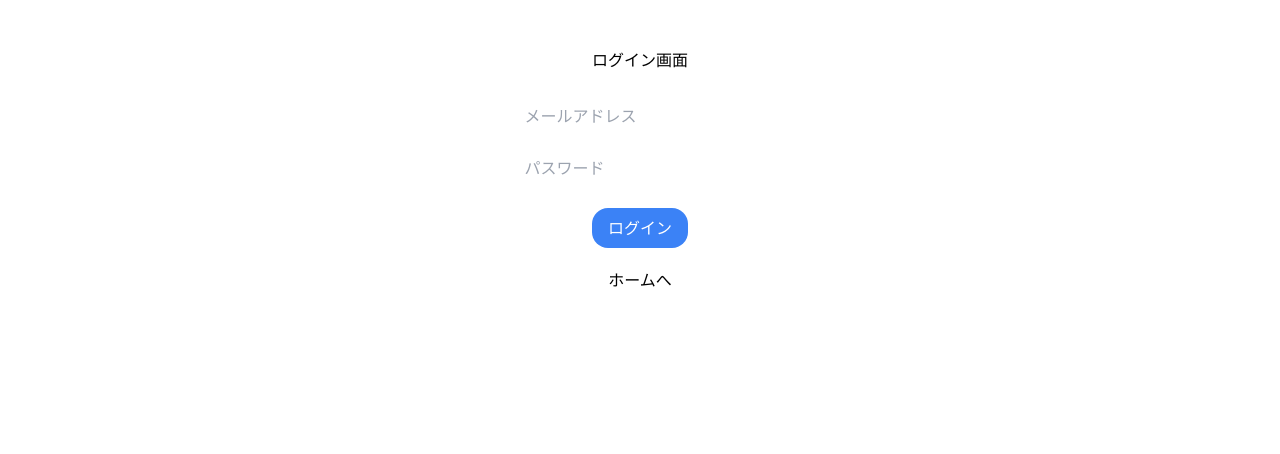
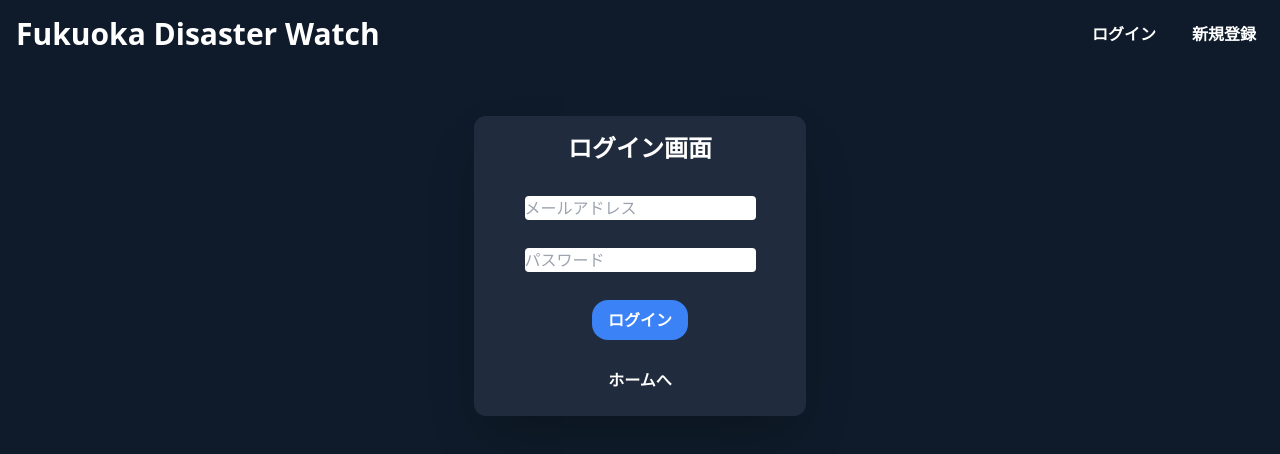
Before and after one commit to RintaroNasu/Fukuoka-Disaster-Watch, a Next.js app in the folder frontend/: page /sign_in in a window 1280 px wide. Shown: the top 454 px of the page. Built offline with nearby package versions, Linux system fonts and the light colour scheme.

Commit message:
fix:デザイン修正諸々

```diff
--- /dev/null
+++ b/frontend/src/app/(auth)/layout.tsx
@@ -0,0 +1,10 @@
+import { Header } from "@/components/Header";
+
+export default function Layout({ children }: { children: React.ReactNode }) {
+  return (
+    <div className="min-h-screen bg-[#0f1b2a]">
+      <Header />
+      {children}
+    </div>
+  );
+}
--- a/frontend/src/app/(auth)/sign_in/page.tsx
+++ b/frontend/src/app/(auth)/sign_in/page.tsx
@@ -1,12 +1,16 @@
 "use client";
 
+import { useState } from "react";
+import Link from "next/link";
+import { useRouter } from "next/navigation";
+
 import { PrimaryButton } from "@/components/parts/PrimaryButton";
+
 import { signIn } from "@/utils/auth";
 import { errorToast, successToast } from "@/utils/toast";
-import Link from "next/link";
-import { useState } from "react";
 
 export default function Sign_in() {
+  const router = useRouter();
   const [email, setEmail] = useState("");
   const [password, setPassword] = useState("");
 
@@ -24,23 +28,28 @@ export default function Sign_in() {
 
     if (token) {
       localStorage.setItem("access_token", token);
-      successToast("新規登録に成功しました。");
+      successToast("ログインに成功しました。");
+      router.push("/");
     } else {
       errorToast("そのメールアドレスは既に使用されています。");
     }
   };
 
   return (
-    <div className="flex flex-col items-center mt-12">
+    <div className="flex justify-center mt-12">
+      <div className="flex flex-col items-center bg-[#202c3d] shadow-2xl p-4 rounded-xl">
         <div className="mx-auto w-[300px] text-center">
-        <div>ログイン画面</div>
+          <div className="text-white text-2xl font-semibold">ログイン画面</div>
           <form onSubmit={onSubmit} className="mt-8 w-full flex flex-col items-center mb-5 gap-4">
             <input onChange={onChangeEmail} type="email" placeholder="メールアドレス" className="mb-3 rounded-[4px]" />
             <input onChange={onChangePassword} type="password" placeholder="パスワード" className="mb-3 rounded-[4px]" />
             <PrimaryButton disabled={!email || !password}>ログイン</PrimaryButton>
           </form>
         </div>
-      <Link href="/">ホームへ</Link>
+        <Link className="font-semibold text-white px-4 py-2 hover:bg-gray-600 rounded-xl" href="/">
+          ホームへ
+        </Link>
+      </div>
     </div>
   );
 }
--- a/frontend/src/app/(auth)/sign_up/page.tsx
+++ b/frontend/src/app/(auth)/sign_up/page.tsx
@@ -1,12 +1,16 @@
 "use client";
 
+import { useState } from "react";
+import Link from "next/link";
+import { useRouter } from "next/navigation";
+
 import { PrimaryButton } from "@/components/parts/PrimaryButton";
+
 import { signUp } from "@/utils/auth";
 import { errorToast, successToast } from "@/utils/toast";
-import Link from "next/link";
-import { useState } from "react";
 
 export default function Sign_up() {
+  const router = useRouter();
   const [email, setEmail] = useState("");
   const [password, setPassword] = useState("");
 
@@ -25,22 +29,27 @@ export default function Sign_up() {
     if (token) {
       localStorage.setItem("access_token", token);
       successToast("新規登録に成功しました。");
+      router.push("/");
     } else {
       errorToast("そのメールアドレスは既に使用されています。");
     }
   };
 
   return (
-    <div className="flex flex-col items-center mt-12">
+    <div className="flex justify-center mt-12">
+      <div className="flex flex-col items-center bg-[#202c3d] shadow-2xl p-4 rounded-xl">
         <div className="mx-auto w-[300px] text-center">
-        <div>サインアップ画面</div>
+          <div className="text-white text-2xl font-semibold">サインアップ画面</div>
           <form onSubmit={onSubmit} className="mt-8 w-full flex flex-col items-center mb-5 gap-4">
             <input onChange={onChangeEmail} type="email" placeholder="メールアドレス" className="mb-3 rounded-[4px]" />
             <input onChange={onChangePassword} type="password" placeholder="パスワード" className="mb-3 rounded-[4px]" />
             <PrimaryButton disabled={!email || !password}>新規登録</PrimaryButton>
           </form>
         </div>
-      <Link href="/">ホームへ</Link>
+        <Link className="font-semibold text-white px-4 py-2 hover:bg-gray-600 rounded-xl" href="/">
+          ホームへ
+        </Link>
+      </div>
     </div>
   );
 }
--- a/frontend/src/app/page.tsx
+++ b/frontend/src/app/page.tsx
@@ -1,49 +1,20 @@
 "use client";
 
+import { Header } from "@/components/Header";
 import { SearchConditionModal } from "@/components/SearchConditionModal";
-import { successToast } from "@/utils/toast";
 import { LandData } from "@/utils/type";
 import dynamic from "next/dynamic";
-import Link from "next/link";
-import { useEffect, useState } from "react";
+import { useState } from "react";
 
 export default function Home() {
-  const [isLoggedIn, setIsLoggedIn] = useState(false);
-
   const [land, setLand] = useState<LandData>([]);
 
   const LeafletMap = dynamic(() => import("../components/LeafletMap").then((mod) => mod.LeafletMap), { ssr: false });
 
-  useEffect(() => {
-    const token = localStorage.getItem("access_token");
-    setIsLoggedIn(!!token);
-  }, []);
-
-  const onClickLogout = () => {
-    localStorage.removeItem("access_token");
-    successToast("ログアウトしました。");
-    setIsLoggedIn(false);
-  };
-
   return (
     <>
       <div className="relative">
-        <div className="fixed top-0 right-0 w-full z-[3000] flex justify-between bg-[#0f1b2a] text-white p-4">
-          <div className="text-3xl font-semibold">Fukuoka Disaster Watch</div>
-          <div className="flex gap-5 items-center font-semibold">
-            {!isLoggedIn && (
-              <>
-                <Link className="hover:bg-[#2f598f] py-1 px-2 rounded" href="/sign_in">
-                  ログイン
-                </Link>
-                <Link className="hover:bg-[#2f598f] py-1 px-2 rounded" href="/sign_up">
-                  新規登録
-                </Link>
-              </>
-            )}
-            {isLoggedIn && <button onClick={onClickLogout}>ログアウト</button>}
-          </div>
-        </div>
+        <Header />
         <div className="mt-16">
           <LeafletMap land={land} />
         </div>
--- /dev/null
+++ b/frontend/src/components/Header.tsx
@@ -0,0 +1,47 @@
+"use client";
+
+import { useEffect, useState } from "react";
+import Link from "next/link";
+import { successToast } from "@/utils/toast";
+import { usePathname } from "next/navigation";
+
+export const Header = () => {
+  const [isLoggedIn, setIsLoggedIn] = useState(false);
+  const pathname = usePathname();
+  const isAuthPage = pathname === "/sign_in" || pathname === "/sign_up";
+  useEffect(() => {
+    const token = localStorage.getItem("access_token");
+    setIsLoggedIn(!!token);
+  }, []);
+
+  const onClickLogout = () => {
+    localStorage.removeItem("access_token");
+    successToast("ログアウトしました。");
+    setIsLoggedIn(false);
+  };
+
+  return (
+    <>
+      <div className={`${isAuthPage ? "" : "fixed top-0 right-0 w-full z-[3000]"} flex justify-between bg-[#0f1b2a] text-white p-4`}>
+        <div className="text-3xl font-semibold">Fukuoka Disaster Watch</div>
+        <div className="flex gap-5 items-center font-semibold">
+          {!isLoggedIn && (
+            <>
+              <Link className="hover:bg-[#2f598f] py-1 px-2 rounded" href="/sign_in">
+                ログイン
+              </Link>
+              <Link className="hover:bg-[#2f598f] py-1 px-2 rounded" href="/sign_up">
+                新規登録
+              </Link>
+            </>
+          )}
+          {isLoggedIn && (
+            <button className="px-2 py-1 rounded hover:bg-[#2f598f]" onClick={onClickLogout}>
+              ログアウト
+            </button>
+          )}
+        </div>
+      </div>
+    </>
+  );
+};
--- a/frontend/src/components/parts/PrimaryButton.tsx
+++ b/frontend/src/components/parts/PrimaryButton.tsx
@@ -10,7 +10,7 @@ export const PrimaryButton = (props: Props) => {
     <button
       onClick={props.onClick}
       disabled={props.disabled}
-      className={`text-white rounded-2xl px-4 py-2 bg-blue-500
+      className={`text-white rounded-2xl px-4 py-2 bg-blue-500  font-semibold
         ${props.disabled ? "cursor-not-allowed bg-blue-400" : "hover:bg-blue-700"}
         ${props.className}`}
     >
```
Lines whose indentation alone changed are shown as unchanged.
